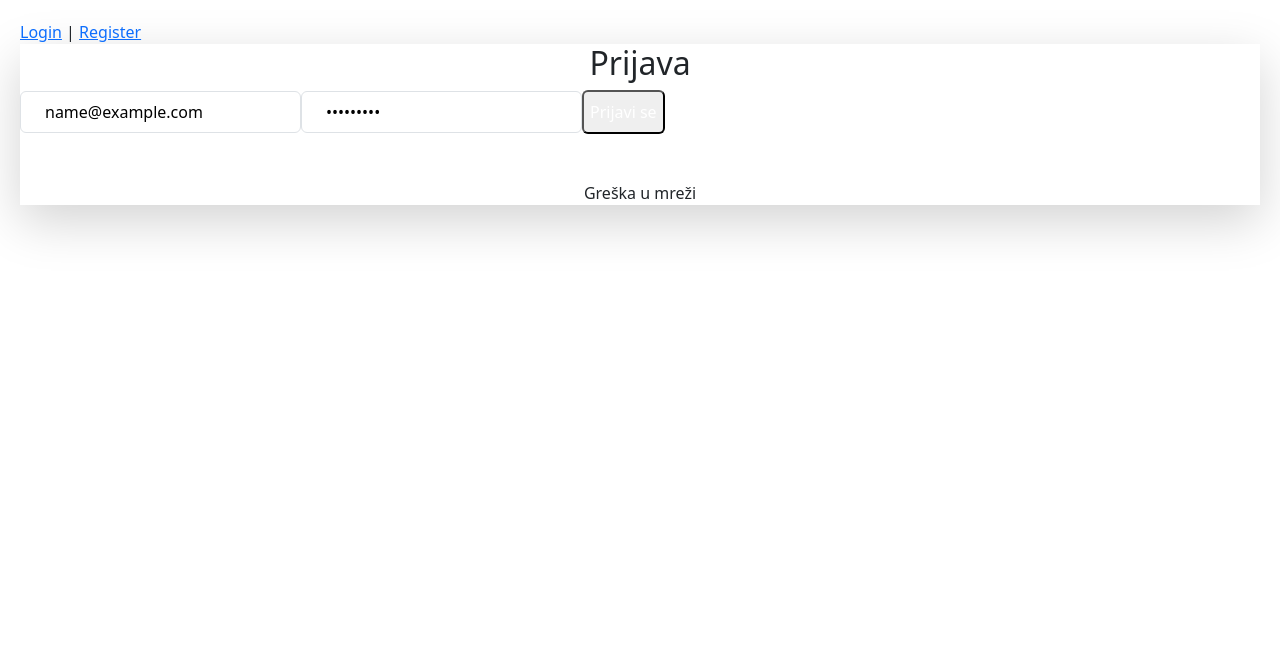
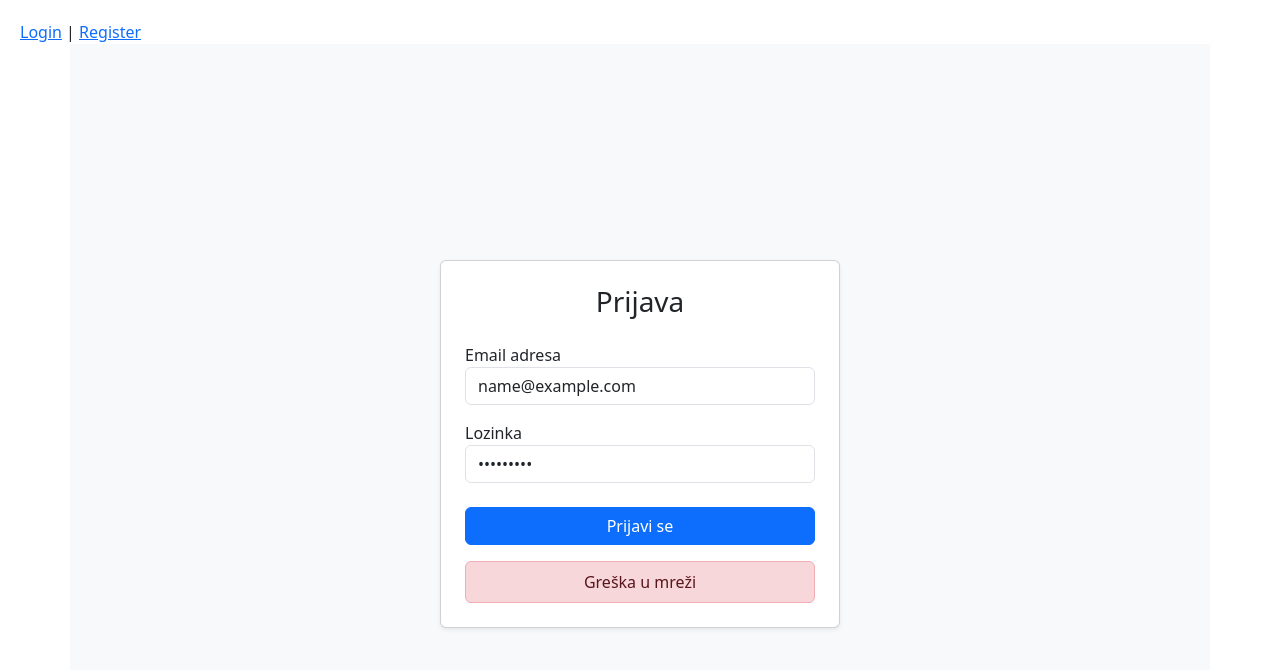
Before and after one commit to konovors/ai-app, a React (Vite) app in the folder ai-app-frontend/: page /login in a window 1280 px wide. Both pictures are taken after typing "name@example.com", "Sample123" into the empty fields and a click on the button "Prijavi se". Shown: the top 670 px of the page. Built offline with nearby package versions, Linux system fonts and the light colour scheme; no server answers.

Commit message:
Fixing project structure and adding company profile functionality

```diff
--- a/ai-app-frontend/src/index.css
+++ b/ai-app-frontend/src/index.css
@@ -1,6 +1,3 @@
-@tailwind base;
-@tailwind components;
-@tailwind utilities;
 
 body {
   margin: 0;
--- a/ai-app-frontend/src/pages/Dashboard.jsx
+++ b/ai-app-frontend/src/pages/Dashboard.jsx
@@ -64,36 +64,44 @@ function Dashboard() {
   };
 
   return (
-    <div>
-      <h2>Dashboard</h2>
+    <div className="container mt-5">
+      <h2 className="mb-4">Dashboard</h2>
+
       {user ? (
         <>
-          <p>Ulogovani korisnik: {user.email}</p>
-          <button onClick={handleLogout}>Logout</button>
+          <div className="d-flex justify-content-between align-items-center mb-4">
+            <span className="fw-bold">Ulogovani korisnik: {user.email}</span>
+            <button onClick={handleLogout} className="btn btn-outline-danger btn-sm">
+              Logout
+            </button>
+          </div>
 
-          <form onSubmit={handleSubmit}>
+          <form onSubmit={handleSubmit} className="mb-4">
+            <div className="input-group">
               <input
                 type="text"
+                className="form-control"
+                placeholder="Unesi pitanje za AI"
                 value={prompt}
                 onChange={(e) => setPrompt(e.target.value)}
-              placeholder="Unesi pitanje za AI"
+                disabled={isLoading}
                 required
-              disabled={isLoading}
               />
-            <button type="submit" disabled={isLoading}>
+              <button className="btn btn-primary" type="submit" disabled={isLoading}>
                 {isLoading ? 'Čekaj...' : 'Pošalji'}
               </button>
+            </div>
           </form>
 
-          <h3>AI Odgovor:</h3>
-          {isLoading ? (
-            <p>⏳ AI razmišlja...</p>
-          ) : (
-            <p>{response}</p>
-          )}
+          <div>
+            <h5>AI Odgovor:</h5>
+            <div className="alert alert-secondary" role="alert">
+              {isLoading ? '⏳ AI razmišlja...' : response || 'Nema odgovora.'}
+            </div>
+          </div>
         </>
       ) : (
-        <p>Učitavanje korisnika...</p>
+        <div className="alert alert-info">Učitavanje korisnika...</div>
       )}
     </div>
   );
--- a/ai-app-frontend/src/pages/Login.jsx
+++ b/ai-app-frontend/src/pages/Login.jsx
@@ -1,5 +1,6 @@
 import { useState } from 'react';
 import { useNavigate } from 'react-router-dom';
+import 'bootstrap/dist/css/bootstrap.min.css';
 
 function Login() {
   const navigate = useNavigate();
@@ -30,41 +31,42 @@ function Login() {
   };
 
   return (
-    <div className="flex items-center justify-center min-h-screen bg-gray-100">
-      <form
-        onSubmit={handleSubmit}
-        className="bg-white p-8 rounded-lg shadow-lg w-full max-w-sm"
-      >
-        <h2 className="text-2xl font-semibold mb-6 text-center text-gray-800">
-          Prijava
-        </h2>
+    <div className="container d-flex justify-content-center align-items-center vh-100 bg-light">
+      <div className="card shadow-sm p-4" style={{ maxWidth: '400px', width: '100%' }}>
+        <h3 className="text-center mb-4">Prijava</h3>
+        <form onSubmit={handleSubmit}>
+          <div className="form-group mb-3">
+            <label>Email adresa</label>
             <input
               type="email"
-          placeholder="Email"
+              className="form-control"
+              placeholder="Unesite email"
               value={email}
               onChange={(e) => setEmail(e.target.value)}
               required
-          className="w-full px-4 py-2 mb-4 border rounded border-gray-300 focus:outline-none focus:ring-2 focus:ring-blue-400"
             />
+          </div>
+          <div className="form-group mb-4">
+            <label>Lozinka</label>
             <input
               type="password"
-          placeholder="Lozinka"
+              className="form-control"
+              placeholder="Unesite lozinku"
               value={password}
               onChange={(e) => setPassword(e.target.value)}
               required
-          className="w-full px-4 py-2 mb-6 border rounded border-gray-300 focus:outline-none focus:ring-2 focus:ring-blue-400"
             />
-        <button
-          type="submit"
-          className="w-full bg-blue-500 text-white py-2 rounded hover:bg-blue-600 transition duration-200"
-        >
+          </div>
+          <button type="submit" className="btn btn-primary w-100">
             Prijavi se
           </button>
+        </form>
         {message && (
-          <p className="mt-4 text-sm text-center text-red-500">{message}</p>
+          <div className="alert alert-danger mt-3 mb-0 py-2 text-center" role="alert">
+            {message}
+          </div>
         )}
-      </form>
-
+      </div>
     </div>
   );
 }
```
Lines whose indentation alone changed are shown as unchanged.
